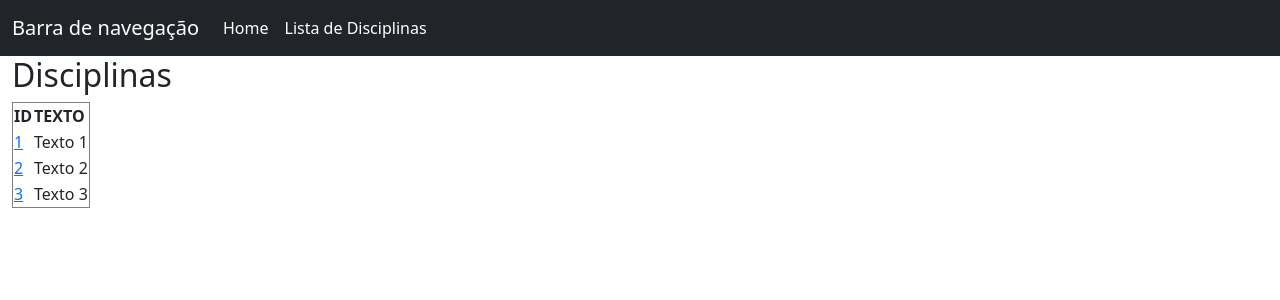
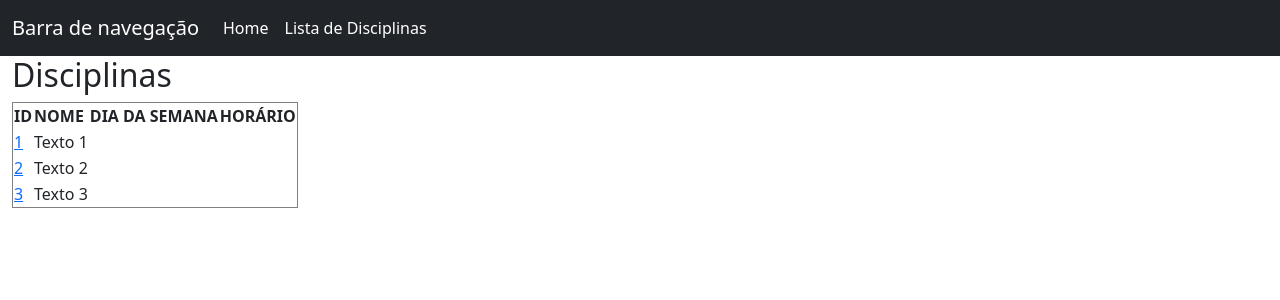
Before and after one commit to christianpinheiro/Exercicio-05, an Angular app: page /list in a window 1280 px wide. Shown: the top 300 px of the page. Built offline with nearby package versions, Linux system fonts and the light colour scheme.

Commit message:
1 file modified

```diff
--- a/src/app/list/list.component.html
+++ b/src/app/list/list.component.html
@@ -2,7 +2,9 @@
 <table border="1">
   <tr>
     <th>ID</th>
-    <th>TEXTO</th>
+    <th>NOME</th>
+    <th>DIA DA SEMANA</th>
+    <th>HORÁRIO</th>
   </tr>
   <tr *ngFor="let item of list, index as i">
     <td>
```
